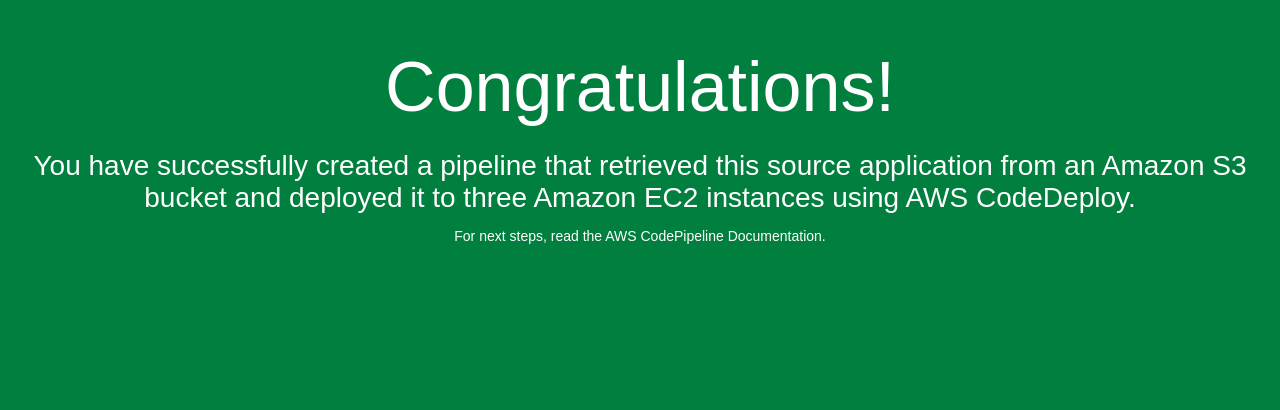
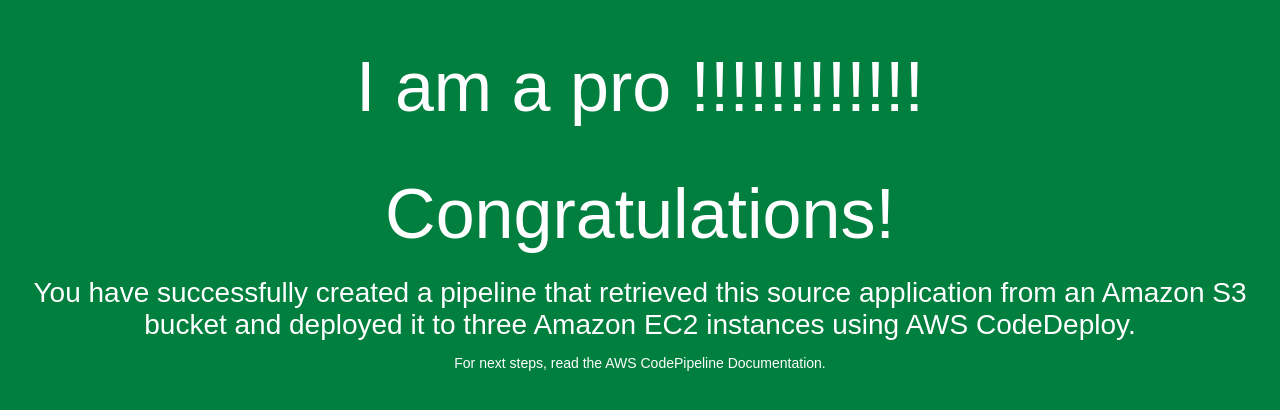
Before and after one commit to raul91alvarez/LabManage, a plain HTML site: page index.html in a window 1280 px wide. Drawn offline with Linux system fonts and the light colour scheme.

Commit message:
new change

```diff
--- a/index.html
+++ b/index.html
@@ -26,6 +26,7 @@
 </head>
 <body>
   <div align="center">
+    <h1>I am a pro !!!!!!!!!!!! </h1>
     <h1>Congratulations!</h1>
     <h2>You have successfully created a pipeline that retrieved this source application from an Amazon S3 bucket and deployed it
 	to three Amazon EC2 instances using AWS CodeDeploy.</h2>
```
